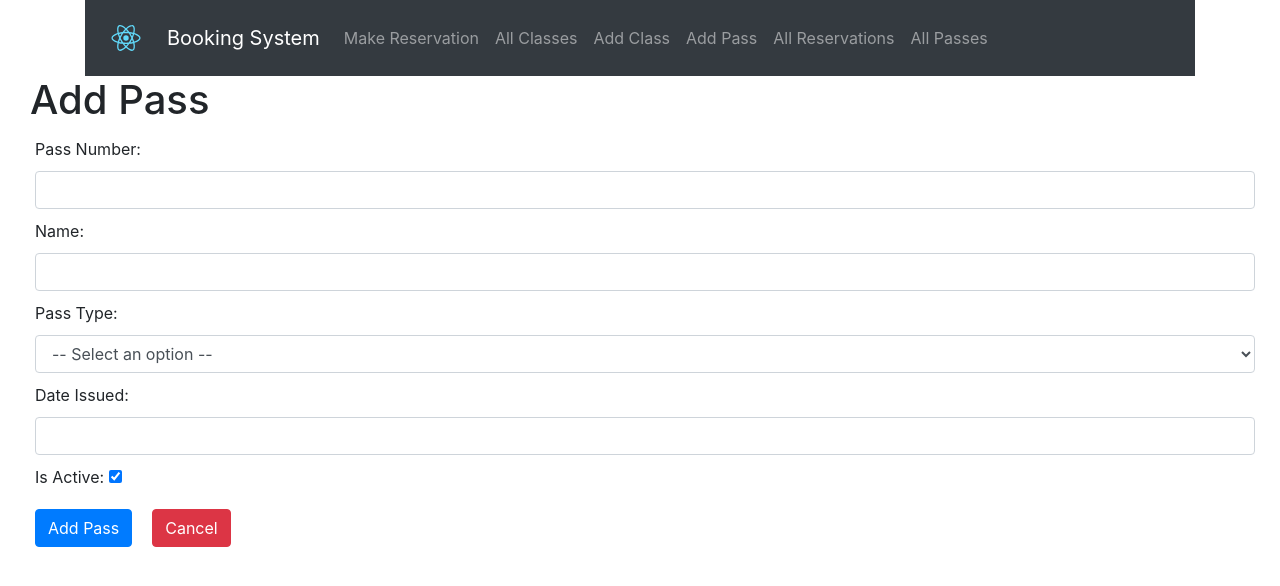
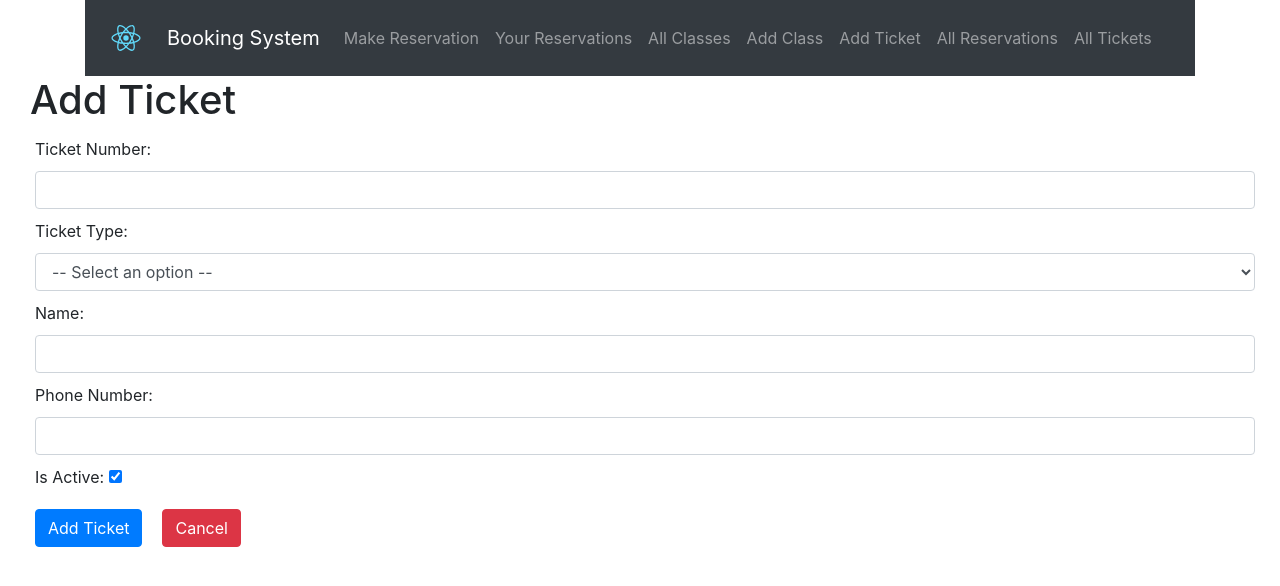
Before and after one commit to Title-Jirakul/eventBookingSystem, a React (Create React App) app in the folder client/: page /passes/create in a window 1280 px wide. Shown: the top 586 px of the page. Built offline with nearby package versions, Linux system fonts and the light colour scheme.

Commit message:
Updated FE

```diff
--- a/client/src/app/index.js
+++ b/client/src/app/index.js
@@ -14,11 +14,7 @@ function App() {
                 <Route path="/reservations/list" exact component={ReservationsList} />
                 <Route path="/classes/list" exact component={ClassList} />
                 <Route path="/reservations/create" exact component={ReservationsInsert} />
-                <Route
-                    path="/reservations/update/:id"
-                    exact
-                    component={ReservationsUpdate}
-                />
+                <Route path="/reservations/update" exact component={ReservationsUpdate} />
                 <Route path="/classes/create" exact component={RoomsInsert} />
                 <Route path="/passes/create" exact component={PassesInsert} />
                 <Route path="/passes/list" exact component={PassList} />
--- a/client/src/components/Links.jsx
+++ b/client/src/components/Links.jsx
@@ -30,19 +30,24 @@ class Links extends Component {
                             </Link>
                         </Item>
                         <Item>
+                            <Link to="/reservations/update" className="nav-link">
+                                Your Reservations
+                            </Link>
+                        </Item>
                         <Item>
                             <Link to="/classes/list" className="nav-link">
                                 All Classes
                             </Link>
                         </Item>
                         {/* Items below are only displayed to Admin */}
+                        <Item>
                             <Link to="/classes/create" className="nav-link">
                                 Add Class
                             </Link>
                         </Item>
                         <Item>
                             <Link to="/passes/create" className="nav-link">
-                                Add Pass
+                                Add Ticket
                             </Link>
                         </Item>
                         <Item>
@@ -52,7 +57,7 @@ class Links extends Component {
                         </Item>
                         <Item>
                             <Link to="/passes/list" className="nav-link">
-                                All Passes
+                                All Tickets
                             </Link>
                         </Item>
                     </List>
--- a/client/src/components/Logo.jsx
+++ b/client/src/components/Logo.jsx
@@ -11,7 +11,7 @@ class Logo extends Component {
     render() {
         return (
             <Wrapper>
-                <img src={logo} width="50" height="50" alt="sambarros.com" />
+                <img src={logo} width="50" height="50" alt="URLPlaceholder" />
             </Wrapper>
         )
     }
--- a/client/src/pages/PassList.jsx
+++ b/client/src/pages/PassList.jsx
@@ -20,7 +20,7 @@ class DeletePass extends Component {
 
         if (
             window.confirm(
-                `Do tou want to delete the pass ${this.props.reservationNo} permanently?`,
+                `Do you want to delete the ticket ${this.props.reservationNo} permanently?`,
             )
         ) {
             api.deletePass(this.props.id)
@@ -81,14 +81,14 @@ class PassList extends Component {
                 filterMethod: this.filterMethod,
             },
             {
-                Header: 'Pass Type',
+                Header: 'Ticket Type',
                 accessor: 'passType',
                 filterable: true,
                 filterMethod: this.filterMethod,
             },
             {
-                Header: 'Date Issued',
-                accessor: 'dateIssued',
+                Header: 'Phone Number',
+                accessor: 'phoneNo',
                 filterable: true,
                 filterMethod: this.filterMethod,
             },
--- a/client/src/pages/PassesInsert.jsx
+++ b/client/src/pages/PassesInsert.jsx
@@ -50,7 +50,7 @@ class PassesInsert extends Component {
             reservationNo: '',
             name: '',
             passType: '',
-            dateIssued: '',
+            phoneNo: '',
             isActive: true,
         }
     }
@@ -70,9 +70,9 @@ class PassesInsert extends Component {
         this.setState({ passType })
     }
 
-    handleChangeInputDateIssued = async event => {
-        const dateIssued = event.target.value
-        this.setState({ dateIssued })
+    handleChangeInputphoneNo = async event => {
+        const phoneNo = event.target.value
+        this.setState({ phoneNo })
     }
 
     handleChangeInputIsActive = async event => {
@@ -81,36 +81,43 @@ class PassesInsert extends Component {
     }
 
     handleCreatePass = async () => {
-        const { reservationNo, name, passType, dateIssued, isActive } = this.state
-        const payload = { reservationNo, name,  passType, dateIssued, isActive}
+        const { reservationNo, name, passType, phoneNo, isActive } = this.state
+        const payload = { reservationNo, name,  passType, phoneNo, isActive}
 
         await api.createPass(payload).then(res => {
-            window.alert(`Pass Created Successfully`)
+            window.alert(`Ticket Created Successfully`)
             this.setState({
                reservationNo: '',
                name: '',
                passType: '',
-               dateIssued: '',
+               phoneNo: '',
                isActive: true,
             })
         }).catch(res => {
-            window.alert(`Pass creation failed`)
+            window.alert(`Ticket creation failed`)
             window.location.reload();
         })
     }
 
     render() {
-        const { reservationNo, name, passType, dateIssued, isActive } = this.state
+        const { reservationNo, name, passType, phoneNo, isActive } = this.state
         return (
             <Wrapper>
-                <Title>Add Pass</Title>
+                <Title>Add Ticket</Title>
 
-                <Label>Pass Number: </Label>
+                <Label>Ticket Number: </Label>
                 <InputText
                     type="text"
                     value={reservationNo}
                     onChange={this.handleChangeInputReservationNo}
                 />
+
+                <Label>Ticket Type: </Label>
+                {/* Input select can be dynamic: admin can add passType in here */}
+                <InputSelect onChange={this.handleChangeInputPassType} defaultvalue="">
+                    <option hidden disabled selected value>-- Select an option --</option>
+                    <option value="pass type 1">Pass Type 1</option>
+                </InputSelect>
 
                 <Label>Name: </Label>
                 <InputText
@@ -119,17 +126,11 @@ class PassesInsert extends Component {
                     onChange={this.handleChangeInputName}
                 />
 
-                <Label>Pass Type: </Label>
-                <InputSelect onChange={this.handleChangeInputPassType} defaultvalue="">
-                    <option hidden disabled selected value>-- Select an option --</option>
-                    <option value="pass type 1">Pass Type 1</option>
-                </InputSelect>
-
-                <Label>Date Issued: </Label>
+                <Label>Phone Number: </Label>
                 <InputText
                     type="text"
-                    value={dateIssued}
-                    onChange={this.handleChangeInputDateIssued}
+                    value={phoneNo}
+                    onChange={this.handleChangeInputphoneNo}
                 />
 
                 <div>
@@ -140,7 +141,7 @@ class PassesInsert extends Component {
                     onChange={this.handleChangeInputIsActive}
                 />
                 </div>
-                <Button onClick={this.handleCreatePass}>Add Pass</Button>
+                <Button onClick={this.handleCreatePass}>Add Ticket</Button>
                 <CancelButton href={'/passes/create'}>Cancel</CancelButton>
             </Wrapper>
         )
--- a/client/src/pages/ReservationsInsert.jsx
+++ b/client/src/pages/ReservationsInsert.jsx
@@ -1,8 +1,5 @@
 import React, { Component } from 'react'
 import api from '../api'
-
-import Dropdown from 'react-bootstrap/Dropdown'
-
 import styled from 'styled-components'
 
 const Title = styled.h1.attrs({
@@ -49,6 +46,8 @@ class ReservationsInsert extends Component {
         this.state = {
             reservationNumber: '',
             name: '',
+            lastName: '',
+            phoneNo: '',
             roomSetting: '',
             options: null,
         }
@@ -64,18 +63,30 @@ class ReservationsInsert extends Component {
         this.setState({ name })
     }
 
+    handleChangeInputLastName = async event => {
+        const lastName = event.target.value
+        this.setState({ lastName })
+    }
+
+    handleChangeInputPhoneNo = async event => {
+        const phoneNo = event.target.value
+        this.setState({ phoneNo })
+    }
+
     handleChangeInputRoomSetting = async event => {
         const roomSetting = event.target.value
         this.setState({ roomSetting })
     }
 
     handleCreateReservation = async () => {
-        const { reservationNumber, name, roomSetting } = this.state
+        const { reservationNumber, name, roomSetting, phoneNo, lastName } = this.state
         const roomSettingJSON = JSON.parse(roomSetting)
         const time = roomSettingJSON.time
         const date = roomSettingJSON.date
         const roomNumber = roomSettingJSON.roomNo
-        const payload = { reservationNo: reservationNumber, name: name, time: time, date: date, roomNo: roomNumber }
+        const payload = { reservationNo: reservationNumber,
+            name: name, time: time, date: date, roomNo: roomNumber, phoneNo: phoneNo,
+        lastName: lastName }
 
         await api.createReservation(payload).then(res => {
             api.updateRoomByOne(roomSettingJSON._id)
@@ -100,23 +111,37 @@ class ReservationsInsert extends Component {
     }
 
     render() {
-        const { reservationNumber, name, roomSetting, options } = this.state
+        const { reservationNumber, name, roomSetting, options, phoneNo, lastName } = this.state
         return (
             <Wrapper>
                 <Title>Reservation</Title>
 
-                <Label>Pass Number: </Label>
+                <Label>Ticket Number: </Label>
                 <InputText
                     type="text"
                     value={reservationNumber}
                     onChange={this.handleChangeInputReservationNumber}
                 />
 
-                <Label>Name: </Label>
+                <Label>First Name: </Label>
                 <InputText
                     type="text"
                     value={name}
                     onChange={this.handleChangeInputName}
+                />
+
+                <Label>Last Name: </Label>
+                <InputText
+                    type="text"
+                    value={lastName}
+                    onChange={this.handleChangeInputLastName}
+                />
+
+                <Label>Phone Number: </Label>
+                <InputText
+                    type="text"
+                    value={phoneNo}
+                    onChange={this.handleChangeInputPhoneNo}
                 />
 
                 <Label>Available Classes: </Label>
--- a/client/src/pages/ReservationsList.jsx
+++ b/client/src/pages/ReservationsList.jsx
@@ -65,14 +65,26 @@ class ReservationsList extends Component {
 
         const columns = [
             {
-                Header: 'Reservation No',
+                Header: 'Ticket No',
                 accessor: 'reservationNo',
                 filterable: true,
                 filterMethod: this.filterMethod,
             },
             {
-                Header: 'Name',
+                Header: 'First Name',
                 accessor: 'name',
+                filterable: true,
+                filterMethod: this.filterMethod,
+            },
+            {
+                Header: 'Last Name',
+                accessor: 'lastName',
+                filterable: true,
+                filterMethod: this.filterMethod,
+            },
+            {
+                Header: 'Phone Number',
+                accessor: 'phoneNo',
                 filterable: true,
                 filterMethod: this.filterMethod,
             },
--- a/client/src/pages/ReservationsUpdate.jsx
+++ b/client/src/pages/ReservationsUpdate.jsx
@@ -1,11 +1,76 @@
 import React, { Component } from 'react'
+import api from '../api'
+
+import styled from 'styled-components'
+
+const Title = styled.h1.attrs({
+    className: 'h1',
+})``
+
+const Wrapper = styled.div.attrs({
+    className: 'form-group',
+})`
+    margin: 0 30px;
+`
+
+const Label = styled.label`
+    margin: 5px;
+`
+
+const InputText = styled.input.attrs({
+    className: 'form-control',
+})`
+    margin: 5px;
+`
+
+const InputSelect = styled.select.attrs({
+    className: 'form-control',
+})`
+    margin: 5px;
+`
+
+const Button = styled.button.attrs({
+    className: `btn btn-primary`,
+})`
+    margin: 15px 15px 15px 5px;
+`
+
+const CancelButton = styled.a.attrs({
+    className: `btn btn-danger`,
+})`
+    margin: 15px 15px 15px 5px;
+`
 
 class ReservationsUpdate extends Component {
+    constructor(props) {
+        super(props)
+
+        this.state = {
+            ticketNo: '',
+        }
+    }
+
+    handleChangeInputTicketNo = async event => {
+        const ticketNo = event.target.value
+        this.setState({ ticketNo })
+    }
+
     render() {
+        const { roomNo, time, date, maxCapacity, className, instructor } = this.state
         return (
-            <div>
-                <p>In this page you'll see the form to update the movies</p>
-            </div>
+            <Wrapper>
+                <Title>Your Reservations</Title>
+
+                <Label>Ticket Number: </Label>
+                <InputText
+                    type="text"
+                    value={time}
+                    onChange={this.handleChangeInputTicketNo}
+                />
+
+                <Button onClick={this.handleGetReservations}>Get Reservations</Button>
+                <CancelButton href={'/rooms/create'}>Clear</CancelButton>
+            </Wrapper>
         )
     }
 }
--- a/client/src/pages/RoomsInsert.jsx
+++ b/client/src/pages/RoomsInsert.jsx
@@ -48,10 +48,22 @@ class RoomsInsert extends Component {
 
         this.state = {
             roomNo: '',
+            className: '',
+            instructor: '',
             time: '',
             date: '',
             maxCapacity: 30,
         }
+    }
+
+    handleChangeInputName = async event => {
+        const className = event.target.value
+        this.setState({ className })
+    }
+
+    handleChangeInputInstructor = async event => {
+        const instructor = event.target.value
+        this.setState({ instructor })
     }
 
     handleChangeInputRoomNo = async event => {
@@ -77,9 +89,9 @@ class RoomsInsert extends Component {
     }
 
     handleCreateRoom = async () => {
-        const { roomNo, time, date, maxCapacity} = this.state
+        const { roomNo, time, date, maxCapacity, className, instructor} = this.state
         const capacity = 0
-        const payload = { roomNo, time, date, capacity, maxCapacity}
+        const payload = { roomNo, time, date, capacity, maxCapacity, className, instructor}
 
         await api.createRoom(payload).then(res => {
             window.alert(`Class Created successfully`)
@@ -88,6 +100,8 @@ class RoomsInsert extends Component {
                time: '',
                date: '',
                maxCapacity: 30,
+               className: '',
+               instructor: '',
             })
         }).catch(res => {
             window.alert(`Class creation failed`)
@@ -96,7 +110,7 @@ class RoomsInsert extends Component {
     }
 
     render() {
-        const { roomNo, time, date, maxCapacity } = this.state
+        const { roomNo, time, date, maxCapacity, className, instructor } = this.state
         return (
             <Wrapper>
                 <Title>Add Class</Title>
@@ -106,6 +120,20 @@ class RoomsInsert extends Component {
                     <option hidden disabled selected value>-- Select an option --</option>
                     <option value="roomNo 1">RoomNo 1</option>
                 </InputSelect>
+
+                <Label>Class Name: </Label>
+                <InputText
+                    type="text"
+                    value={className}
+                    onChange={this.handleChangeInputName}
+                />
+
+                <Label>Instrutor: </Label>
+                <InputText
+                    type="text"
+                    value={instructor}
+                    onChange={this.handleChangeInputInstructor}
+                />
 
                 <Label>Time: </Label>
                 <InputText
```
Also changed, not shown: client/src/pages/ClassList.jsx (+12 -0 lines), 1 other file (tests, documents, lock files or other folders).
